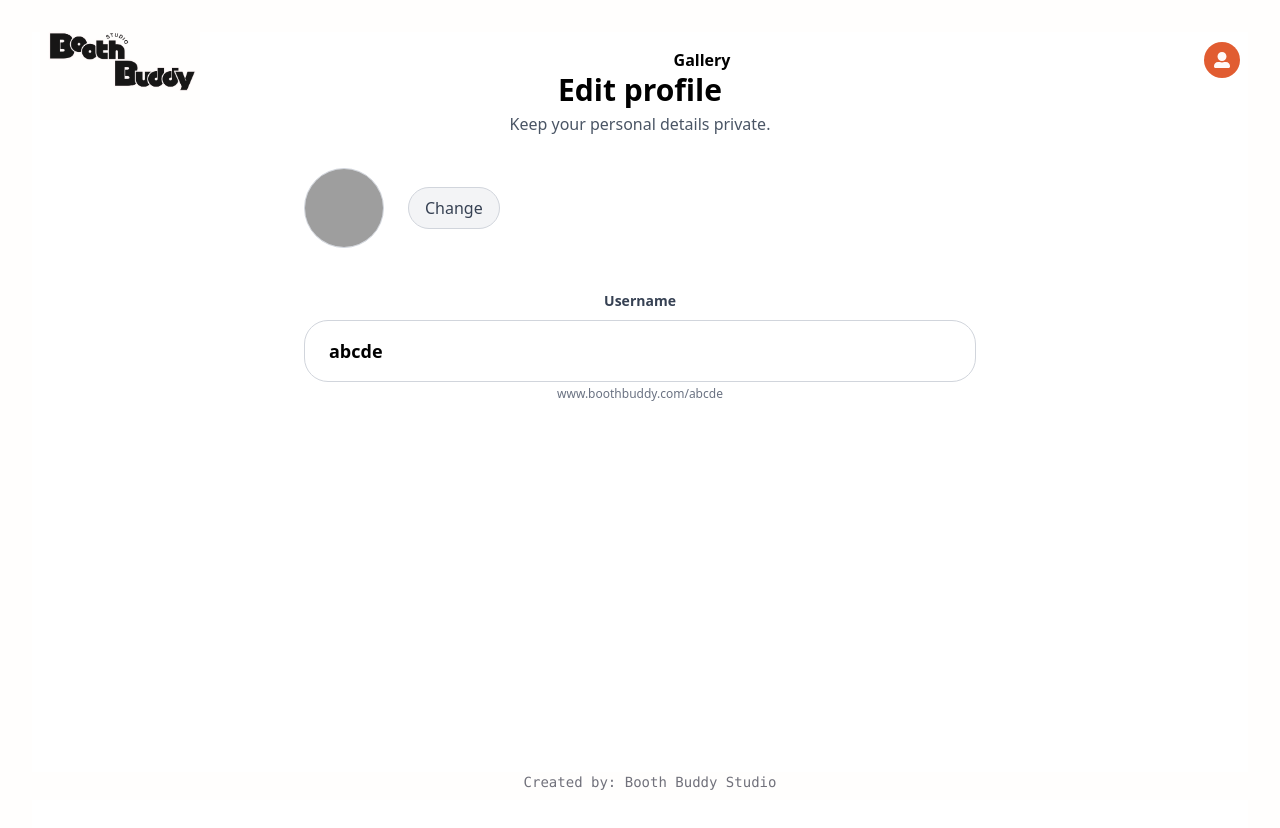
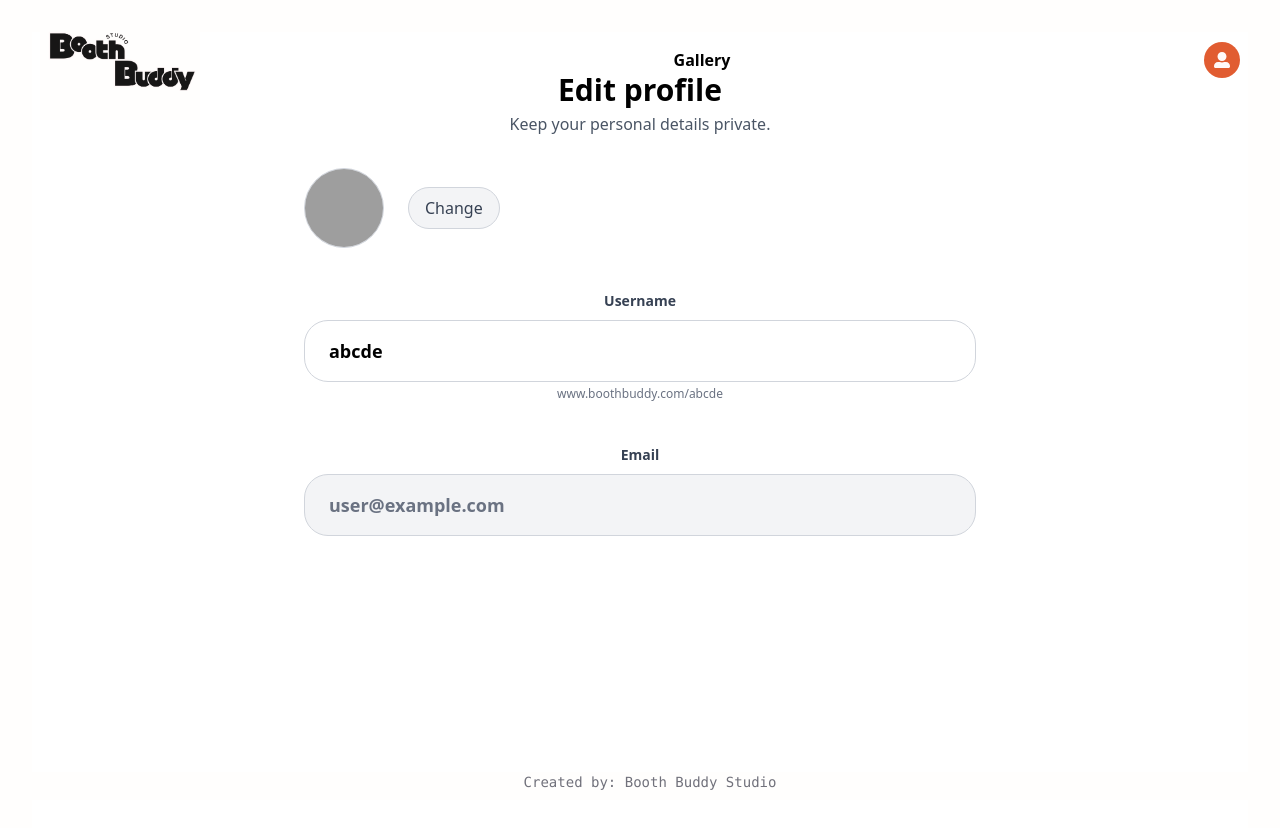
Before and after one commit to livlaurel/Booth-Buddy, a React (Vite) app in the folder boothbuddy/: page /edit-profile in a window 1280 px wide. Shown: the top 828 px of the page. Built offline with nearby package versions, Linux system fonts and the light colour scheme; no server answers; grey boxes are pictures that could not be loaded.

Commit message:
include email field in edit page(edit diabled)

```diff
--- a/boothbuddy/src/pages/EditProfilePage/EditProfilePage.tsx
+++ b/boothbuddy/src/pages/EditProfilePage/EditProfilePage.tsx
@@ -47,6 +47,21 @@ export default function EditProfilePage() {
                     www.boothbuddy.com/abcde
                 </p>
             </div>
+            {/* EMAIL FIELD */}
+            <div className="mb-10">
+                <div className="text-center mb-2">
+                    <label className="text-sm font-semibold text-gray-700">Email</label>
+                </div>
+
+                <div className="border border-gray-300 rounded-3xl px-6 py-4 bg-gray-100">
+                    <input
+                    type="text"
+                    value={"user@example.com"}  // will populate later
+                    disabled
+                    className="w-full text-lg font-semibold text-gray-500 focus:outline-none bg-gray-100 cursor-not-allowed"
+                    />
+                </div>
+            </div>
         </div>
       </main>
 
```
Lines whose indentation alone changed are shown as unchanged.
